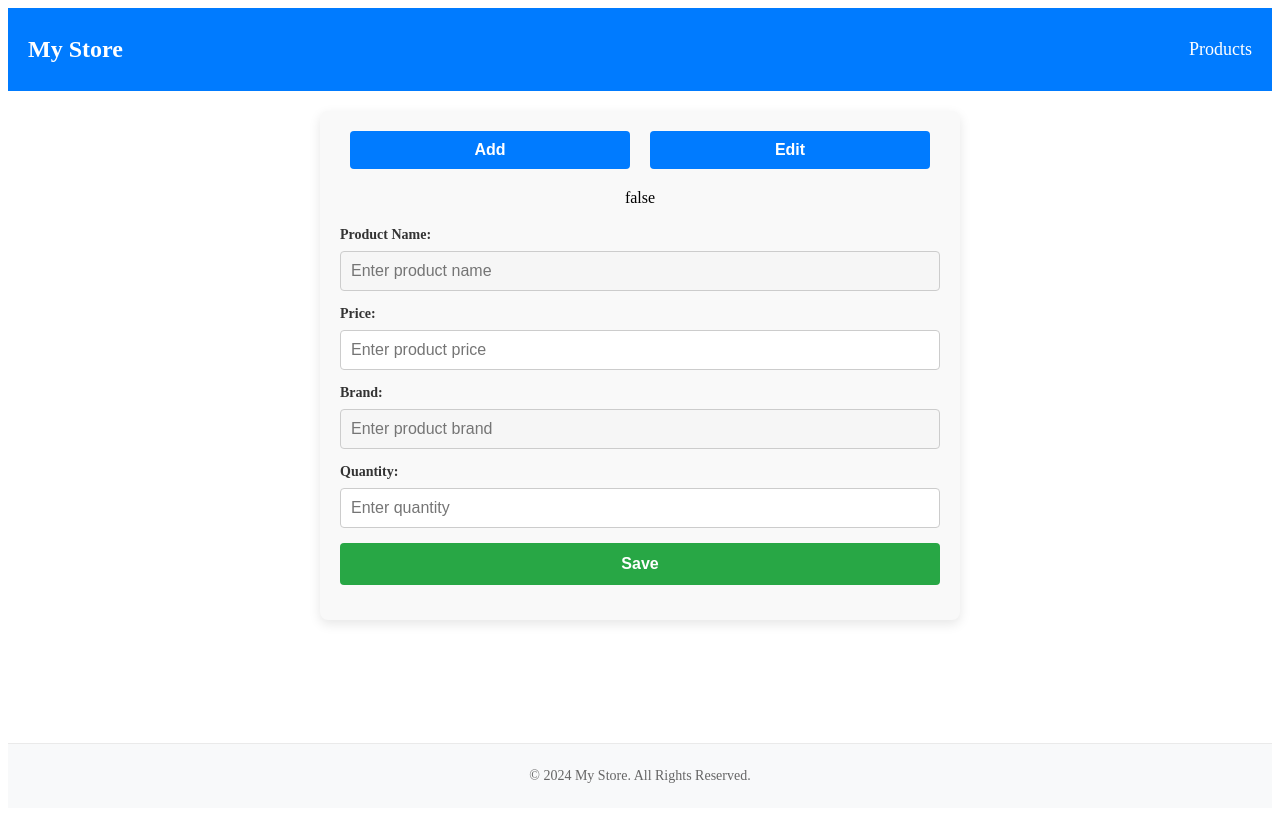
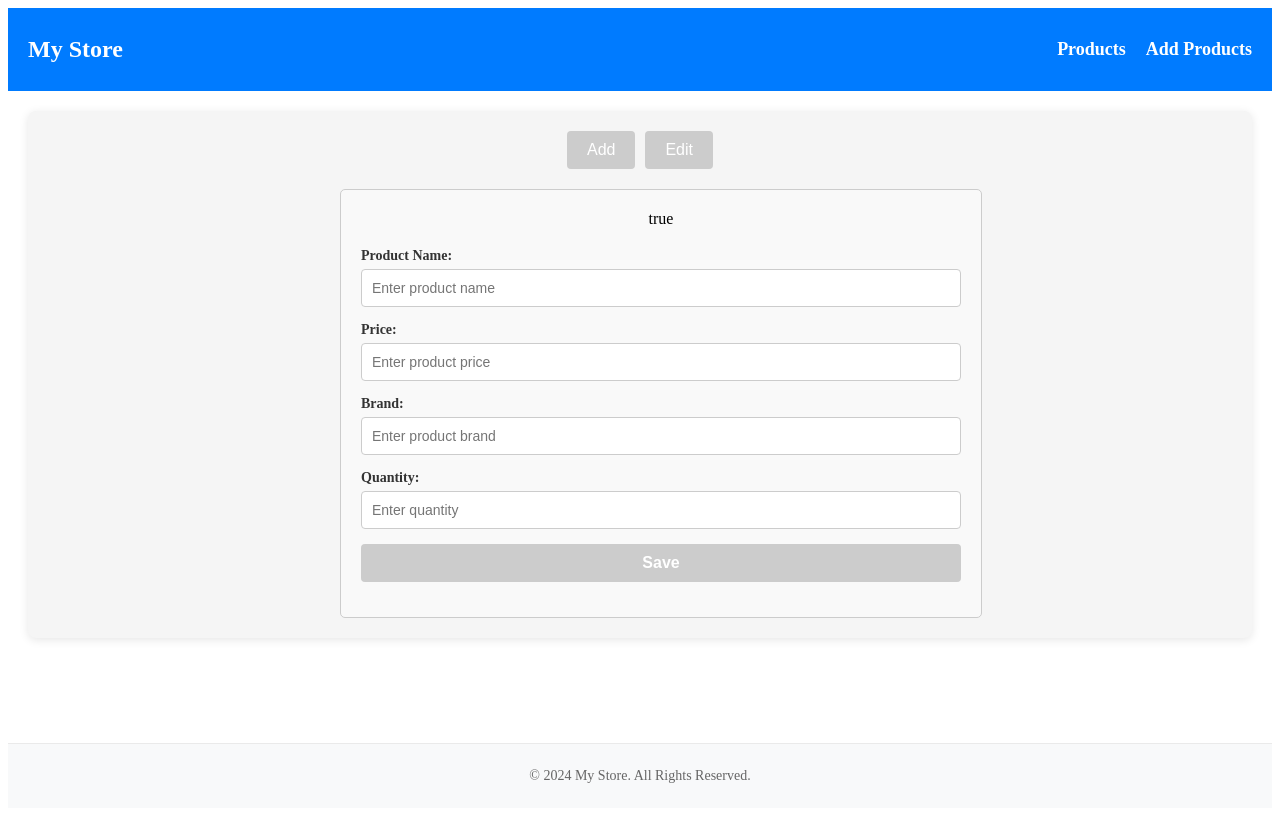
Before and after one commit to ShantanuKumarSinha/product-service-ui, an Angular app: page /products/add in a window 1280 px wide. Built offline with nearby package versions, Linux system fonts and the light colour scheme.

Commit message:
(feature/add-product): add-product component changes

```diff
--- /dev/null
+++ b/src/app/add-product/add-product.component.html
@@ -0,0 +1,8 @@
+<div class="product-details">
+    <div class="button-group">
+      <button type="button" [disabled]="true">Add</button>
+      <button type="button" [disabled]="true">Edit</button>
+    </div>
+    <app-product [productForm]="addProductForm" [isEditing]="isEditing" (formSubmit)="onSubmit()"></app-product>
+
+   </div>
--- /dev/null
+++ b/src/app/add-product/add-product.component.scss
@@ -0,0 +1,40 @@
+.product-details {
+    display: flex;
+    flex-direction: column;
+    align-items: center;
+    padding: 20px;
+    background-color: #f5f5f5;
+    border-radius: 8px;
+    box-shadow: 0 2px 10px rgba(0, 0, 0, 0.1);
+
+    .button-group {
+      display: flex;
+      gap: 10px;
+      margin-bottom: 20px;
+
+      button {
+        padding: 10px 20px;
+        font-size: 16px;
+        color: white;
+        background-color: #007bff;
+        border: none;
+        border-radius: 4px;
+        cursor: pointer;
+        transition: background-color 0.2s ease-in-out;
+
+        &:hover {
+          background-color: #0056b3;
+        }
+
+        &:disabled {
+          background-color: #ccc;
+          cursor: not-allowed;
+        }
+      }
+    }
+
+    app-product {
+      width: 100%;
+      max-width: 600px;
+    }
+  }
--- /dev/null
+++ b/src/app/add-product/add-product.component.ts
@@ -0,0 +1,55 @@
+import { Component } from '@angular/core';
+import { ProductComponent } from "../product/product.component";
+import { FormBuilder, FormGroup, Validators } from '@angular/forms';
+import { ProductService } from '../services/product.service';
+import { Product } from '../models/product.model';
+
+@Component({
+  selector: 'app-add-product',
+  standalone: true,
+  imports: [ProductComponent],
+  templateUrl: './add-product.component.html',
+  styleUrl: './add-product.component.scss'
+})
+export class AddProductComponent {
+  addProductForm : FormGroup;
+  isEditing = true;
+  constructor(private formBuilder : FormBuilder, private productService :ProductService) {
+    this.addProductForm = this.formBuilder.group({
+      productId: [{ value: 0, disabled: true }],
+      productName: [{ value: '', disabled: true }, Validators.required],
+      price: [
+        { value: 0, disable: true },
+        [Validators.required, Validators.min(0)],
+      ],
+      brand: [{ value: '', disabled: true }, Validators.required],
+      quantity: [
+        { value: 0, disable: true },
+        [Validators.required, Validators.min(1)],
+      ],
+    })};
+
+    onSubmit() {
+      if (this.addProductForm.valid) {
+        const product: Product = this.mapFormToModel();
+        this.productService.createProduct(product).subscribe({
+          next :(response) => console.log(response),
+          error : (err) => console.log(err),
+          complete : () => console.log("Created")
+        });
+      }
+    }
+
+    mapFormToModel(): Product {
+      const formValues = this.addProductForm.value;
+      const product: Product = {
+        productName: formValues.productName,
+        price: formValues.price,
+        brand: formValues.brand,
+        quantity: formValues.quantity,
+      };
+      return product;
+    }
+
+
+}
--- a/src/app/app.component.html
+++ b/src/app/app.component.html
@@ -3,7 +3,8 @@
     <nav class="navbar">
       <a class="navbar-brand" href="/">My Store</a>
       <ul class="navbar-nav">
-        <li><a routerLink="/products" routerLinkActive="active">Products</a></li>
+        <li><a routerLink="/products" routerLinkActive="active-link">Products</a></li>
+        <li><a routerLink="/products/add" routerLinkActive="active-link">Add Products</a></li>
       </ul>
     </nav>
   </header>
--- a/src/app/app.component.scss
+++ b/src/app/app.component.scss
@@ -54,3 +54,9 @@ footer {
   color: #666;
   border-top: 1px solid #eaeaea;
 }
+
+.active-link {
+  color: red;
+  font-weight: bold;
+  text-decoration: underline;
+}
--- a/src/app/app.component.ts
+++ b/src/app/app.component.ts
@@ -1,11 +1,11 @@
 import { Component } from '@angular/core';
-import { RouterOutlet } from '@angular/router';
+import { RouterLink, RouterLinkActive, RouterOutlet } from '@angular/router';
 import { ProductListComponent } from './product-list/product-list.component';
 
 @Component({
   selector: 'app-root',
   standalone: true,
-  imports: [RouterOutlet, ProductListComponent],
+  imports: [ProductListComponent, RouterOutlet, RouterLink, RouterLinkActive],
   templateUrl: './app.component.html',
   styleUrl: './app.component.scss'
 })
--- a/src/app/app.routes.ts
+++ b/src/app/app.routes.ts
@@ -1,9 +1,11 @@
 import { Routes } from '@angular/router';
 import { ProductListComponent } from './product-list/product-list.component';
 import { ProductDetailsComponent } from './product-details/product-details.component';
+import { AddProductComponent } from './add-product/add-product.component';
 
 export const routes: Routes = [
   { path: 'products', component: ProductListComponent },
+  { path: 'products/add', component: AddProductComponent },
   { path: 'products/:productId', component: ProductDetailsComponent },
   { path: '', redirectTo: 'products', pathMatch: 'full' },
   { path: '**', redirectTo: 'products' }
--- a/src/app/product-details/product-details.component.html
+++ b/src/app/product-details/product-details.component.html
@@ -3,7 +3,6 @@
     <button type="button" (click)="onCreateNew()">Add</button>
     <button type="button" (click)="onUpdate()">Edit</button>
   </div>
-
   <form [formGroup]="productForm" (ngSubmit)="onSubmit()">
     <div class="product-image">
       {{ isEditing }}
@@ -18,6 +17,9 @@
         formControlName="productName"
         placeholder="Enter product name"
       />
+      <div *ngIf="productForm.get('productName')?.invalid&&productForm.get('productName')?.touched" class="error-message">
+        <small *ngIf="productForm.get('productName')?.hasError('required')">Product Name is required</small>
+      </div>
     </div>
 
     <div class="form-group">
@@ -28,6 +30,9 @@
         formControlName="price"
         placeholder="Enter product price"
       />
+      <div *ngIf="productForm.get('price')?.invalid&&productForm.get('price')?.touched" class="error-message">
+        <small *ngIf="productForm.get('price')?.hasError('required')">Price is required</small>
+      </div>
     </div>
 
     <div class="form-group">
@@ -38,6 +43,9 @@
         formControlName="brand"
         placeholder="Enter product brand"
       />
+      <div *ngIf="productForm.get('brand')?.invalid&&productForm.get('brand')?.touched" class="error-message">
+        <small *ngIf="productForm.get('brand')?.hasError('required')">Brand is required</small>
+      </div>
     </div>
 
     <div class="form-group">
@@ -48,12 +56,18 @@
         formControlName="quantity"
         placeholder="Enter quantity"
       />
+      <div *ngIf="productForm.get('quantity')?.invalid&&productForm.get('quantity')?.touched" class="error-message">
+        <small *ngIf="productForm.get('quantity')?.hasError('required')">Quantity is required</small>
+      </div>
     </div>
 
     <div class="form-group">
-      <button type="submit" [disabled]="!productForm.valid && !isEditing">
+      <button type="submit" [disabled]="!productForm.valid || !isEditing">
         Save
       </button>
     </div>
   </form>
-</div>
+
+
+
+ </div>
--- a/src/app/product-details/product-details.component.scss
+++ b/src/app/product-details/product-details.component.scss
@@ -104,3 +104,8 @@
     }
   }
 }
+
+.error-message {
+  color: red;
+  font-size: 12px;
+}
--- /dev/null
+++ b/src/app/product/product.component.html
@@ -0,0 +1,64 @@
+ <form [formGroup]="productForm" (ngSubmit)="onSubmit()">
+      <div class="product-image">
+        {{ isEditing }}
+        <!-- <img [src]="product.imageUrl" alt="{{ 1*2 }}" /> -->
+      </div>
+
+      <div class="form-group">
+        <label for="name">Product Name:</label>
+        <input
+          type="text"
+          id="name"
+          formControlName="productName"
+          placeholder="Enter product name"
+        />
+        <div *ngIf="productForm.get('productName')?.invalid&&productForm.get('productName')?.touched" class="error-message">
+          <small *ngIf="productForm.get('productName')?.hasError('required')">Product Name is required</small>
+        </div>
+      </div>
+
+      <div class="form-group">
+        <label for="price">Price:</label>
+        <input
+          type="number"
+          id="price"
+          formControlName="price"
+          placeholder="Enter product price"
+        />
+        <div *ngIf="productForm.get('price')?.invalid&&productForm.get('price')?.touched" class="error-message">
+          <small *ngIf="productForm.get('price')?.hasError('required')">Price is required</small>
+        </div>
+      </div>
+
+      <div class="form-group">
+        <label for="brand">Brand:</label>
+        <input
+          type="text"
+          id="brand"
+          formControlName="brand"
+          placeholder="Enter product brand"
+        />
+        <div *ngIf="productForm.get('brand')?.invalid&&productForm.get('brand')?.touched" class="error-message">
+          <small *ngIf="productForm.get('brand')?.hasError('required')">Brand is required</small>
+        </div>
+      </div>
+
+      <div class="form-group">
+        <label for="quantity">Quantity:</label>
+        <input
+          type="number"
+          id="quantity"
+          formControlName="quantity"
+          placeholder="Enter quantity"
+        />
+        <div *ngIf="productForm.get('quantity')?.invalid&&productForm.get('quantity')?.touched" class="error-message">
+          <small *ngIf="productForm.get('quantity')?.hasError('required')">Quantity is required</small>
+        </div>
+      </div>
+
+      <div class="form-group">
+        <button type="submit" [disabled]="!productForm.valid || !isEditing">
+          Save
+        </button>
+      </div>
+    </form>
--- /dev/null
+++ b/src/app/product/product.component.scss
@@ -0,0 +1,82 @@
+form {
+  width: 100%;
+  max-width: 600px;
+  margin: 0 auto;
+  padding: 20px;
+  border: 1px solid #ccc;
+  border-radius: 5px;
+  background-color: #f9f9f9;
+
+  .product-image {
+    text-align: center;
+    margin-bottom: 20px;
+
+    img {
+      max-width: 100%;
+      height: auto;
+      border-radius: 8px;
+    }
+  }
+
+  .form-group {
+    margin-bottom: 15px;
+    display: flex;
+    flex-direction: column;
+
+    label {
+      font-weight: bold;
+      margin-bottom: 5px;
+      font-size: 14px;
+      color: #333;
+    }
+
+    input {
+      padding: 10px;
+      font-size: 14px;
+      border: 1px solid #ccc;
+      border-radius: 4px;
+      transition: border-color 0.2s ease-in-out;
+
+      &:focus {
+        border-color: #007bff;
+        outline: none;
+      }
+    }
+
+    .error-message {
+      color: red;
+      font-size: 12px;
+      margin-top: 5px;
+
+      small {
+        display: block;
+      }
+    }
+  }
+
+  button[type="submit"] {
+    padding: 10px 20px;
+    font-size: 16px;
+    font-weight: bold;
+    color: white;
+    background-color: #007bff;
+    border: none;
+    border-radius: 4px;
+    cursor: pointer;
+    transition: background-color 0.2s ease-in-out;
+
+    &:hover {
+      background-color: #3fb300;
+    }
+
+    &:disabled {
+      background-color: #ccc;
+      cursor: not-allowed;
+    }
+  }
+}
+
+  .error-message {
+    color: red;
+    font-size: 12px;
+  }
--- /dev/null
+++ b/src/app/product/product.component.ts
@@ -0,0 +1,60 @@
+import { CommonModule } from '@angular/common';
+import { Component, EventEmitter, Input, OnInit, Output } from '@angular/core';
+import { FormBuilder, FormGroup, ReactiveFormsModule, Validators } from '@angular/forms';
+
+@Component({
+  selector: 'app-product',
+  standalone: true,
+  imports: [CommonModule, ReactiveFormsModule],
+  templateUrl: './product.component.html',
+  styleUrl: './product.component.scss'
+})
+export class ProductComponent implements OnInit {
+@Input() productForm: FormGroup;
+@Input() isEditing!: boolean;
+@Output() formSubmit = new EventEmitter<void>();
+
+constructor(private formBuilder : FormBuilder) {
+  this.productForm = this.formBuilder.group({
+    productId: [{ value: 0, disabled: true }],
+    productName: [{ value: '', disabled: true }, Validators.required],
+    price: [
+      { value: 0, disable: true },
+      [Validators.required, Validators.min(0)],
+    ],
+    brand: [{ value: '', disabled: true }, Validators.required],
+    quantity: [
+      { value: 0, disable: true },
+      [Validators.required, Validators.min(1)],
+    ],
+  });
+}
+  ngOnInit(): void {
+    if(this.isEditing)
+      this.enableFormControls();
+    else
+    this.disableFormControls();
+  }
+
+  enableFormControls(){
+    this.productForm.get('productName')?.enable();
+    this.productForm.get('price')?.enable();
+    this.productForm.get('quantity')?.enable();
+    this.productForm.get('brand')?.enable();
+  }
+
+  disableFormControls(){
+    this.productForm.get('productName')?.disable();
+    this.productForm.get('price')?.disable();
+    this.productForm.get('quantity')?.disable();
+    this.productForm.get('brand')?.disable();
+  }
+
+
+onSubmit() {
+  if (this.productForm.valid) {
+    this.formSubmit.emit();
+  }
+}
+
+}
```
Also changed, not shown: 2 other files (tests, documents, lock files or other folders).
